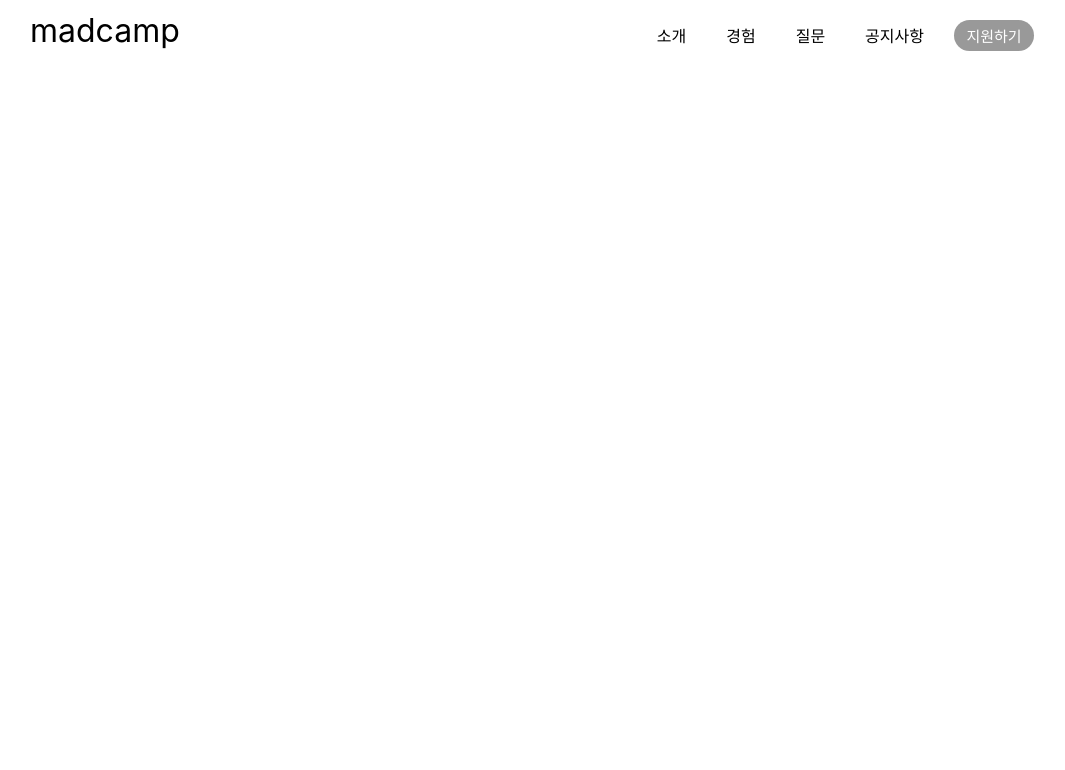
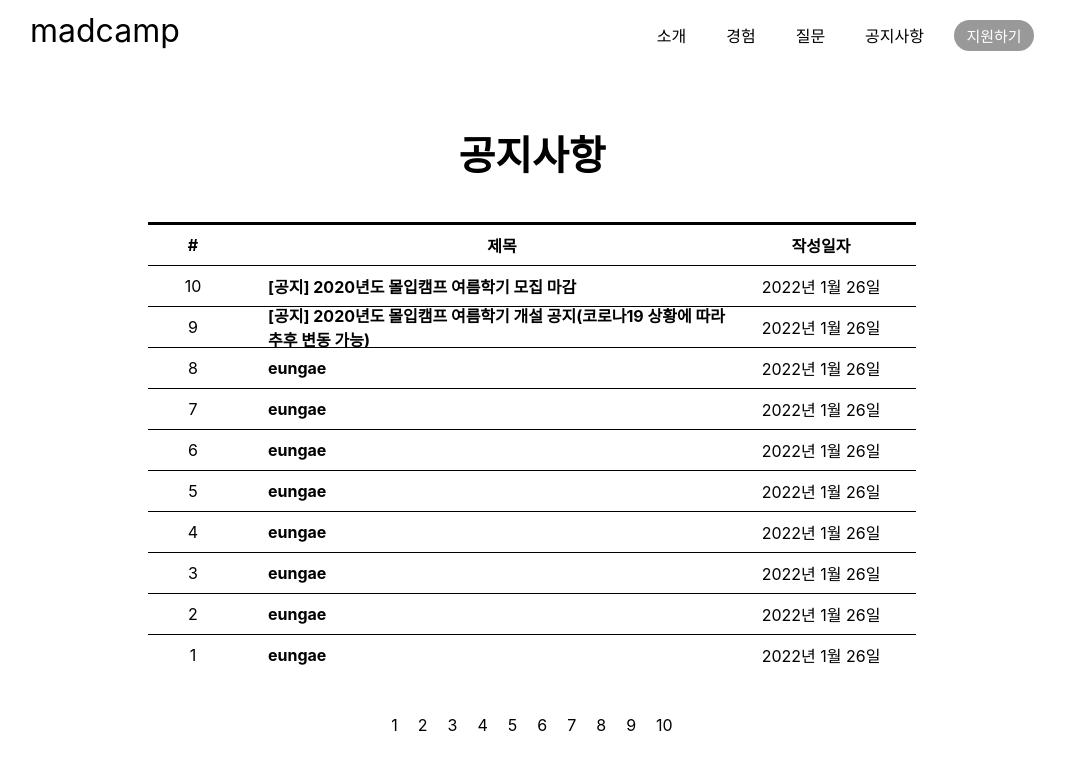
Before and after one commit to madcamp4thweek/madcamp_web, a React (Create React App) app: page /notice in a window 1280 px wide. Shown: the top 770 px of the page, without its empty margins (108-1173 px from the left). Built offline with nearby package versions, Linux system fonts and the light colour scheme.

Commit message:
notice ui done

```diff
--- a/src/App.js
+++ b/src/App.js
@@ -23,7 +23,7 @@ function App() {
           <Route exact path='/intro' element = {<Intro />} />
           <Route exact path='/exp' element = {<Exp />} />
           <Route exact path='/faq' element = {<Faq />} />
-          <Route exact path='/notice' element = {<Notice/>}/>
+          <Route  exact path='/notice/*' element = {<Notice/>}/>
           <Route exact path='/apply' element = {<Apply/>}/>
         </Routes>
         {/* </div> */}
--- /dev/null
+++ b/src/component/NoticeIndex.js
@@ -0,0 +1,21 @@
+import React from 'react';
+import '../page/Notice.css';
+
+
+
+const NoticeIndex = ({number}) =>{
+    return (
+
+
+
+    <div className='notice_index'>
+        {[...Array(number)].map((item,idx)=>(
+
+            <span className = 'notice_index_item' key={idx}>{idx+1}</span>
+
+        ))}
+    </div>
+    )
+}
+
+export default NoticeIndex;
--- /dev/null
+++ b/src/component/NoticeItem.css
@@ -0,0 +1,49 @@
+.notice_item{
+    display:flex;
+    box-sizing: border-box;
+    align-items:center;
+    padding: 20px 10px;
+    height:40px;
+    border-top: 1px solid black;
+    border-bottom: 1x solid #d2d2d7;
+    justify-content: space-between;
+}
+
+.notice_item_id{
+    flex: 0 0 30px;
+    padding-right:20px;
+    padding-left:20px;
+}
+.notice_item_title{
+    padding-left:40px;
+    flex: 1 1 65%;
+    text-align:start;
+    overflow:hidden;
+    font-weight:700;
+}
+.notice_item_created_at{
+    flex: 0 0 130px;
+    padding-right:20px;
+    padding-left:20px;
+}
+
+.notice_item_title a{
+     color: black !important;
+     text-decoration: none !important;
+}
+a.notice_item_title:visited {
+    color: black !important;
+    text-decoration: none !important;
+}
+.notice_item_title {
+    color: black !important;
+    text-decoration: none !important;
+}
+.notice_item_title {
+    color: black !important;
+    text-decoration: none !important;
+}
+.notice_item_title {
+    color: black !important;
+    text-decoration: none !important;
+}
--- /dev/null
+++ b/src/component/NoticeItem.js
@@ -0,0 +1,32 @@
+import React from 'react';
+import './NoticeItem.css';
+import {Link} from 'react-router-dom';
+
+const NoticeItem = ({item,isHeader}) => {
+    return (
+        <div className='notice_item'>
+                <div style={isHeader ? {fontWeight:'700'} : null } className ='notice_item_id'>
+                    {item.id}
+                </div>
+
+                    {isHeader?
+                        <div style={{textAlign:'center'}}className ='notice_item_title'>
+                            {item.title}
+                        </div>
+                    :
+                    <div className ='notice_item_title'>
+                        <Link to={`/notice/${item.id}`}>
+                            {item.title}
+                        </Link>
+                    </div>
+
+                    }
+
+                <div style={isHeader ? {fontWeight:'700'} : null } className= 'notice_item_created_at'>
+                    {item.createdAt}
+                </div>
+        </div>
+    )
+}
+
+export default NoticeItem;
--- /dev/null
+++ b/src/component/OneNotice.js
@@ -0,0 +1,11 @@
+import React from 'react';
+
+const OneNotice = () =>{
+    return(
+        <>
+        aasdfsd
+        </>
+    );
+}
+
+export default OneNotice;
--- /dev/null
+++ b/src/component/Searchbox.css
@@ -0,0 +1,3 @@
+.search_box{
+    padding:2vh;
+}
--- /dev/null
+++ b/src/component/Searchbox.js
@@ -0,0 +1,20 @@
+import React from 'react';
+// import {ReactComponent as SearchIcon} from ' ../img/search.svg';
+import {ReactComponent as Search} from '../img/search.svg';
+import './Searchbox.css';
+
+const Searchbox = () => {
+    return (
+        <div className='search_box'>
+                 <div className="pt-2 relative mx-auto text-gray-600">
+                    <input className="border-2 border-gray-300 bg-white h-10 px-5 pr-16 rounded-lg text-sm focus:outline-none"
+                    type="search" name="search" placeholder="Search"/>
+                    <button type="submit" className="absolute right-0 top-0 mt-5 mr-4">
+                        <Search/>
+                    </button>
+                </div>
+        </div>
+    )
+}
+
+export default Searchbox
--- /dev/null
+++ b/src/page/Notice.css
@@ -0,0 +1,29 @@
+.notice_page{
+    padding-top:60px;
+    display:flex;
+    flex-direction: column;
+    align-items: center;
+}
+
+.notice_title{
+    margin-top:8vh;
+    font-size:40px;
+    font-weight:700;
+}
+
+.notice_board{
+    text-align: center;
+    width:60%;
+    margin-top:5vh;
+    border-top: 2px solid  black;
+}
+
+.notice_index{
+    padding:5vh;
+    width:60%;
+    text-align: center;
+
+}
+.notice_index_item{
+    padding:10px;
+}
--- a/src/page/Notice.js
+++ b/src/page/Notice.js
@@ -1,10 +1,99 @@
-import React from 'react';
+import React, { useEffect } from 'react';
 import './page.css';
+import './Notice.css';
+
+import '../component/NoticeItem.css';
+import Searchbox from '../component/Searchbox';
+import OneNotice from '../component/OneNotice';
+import NoticeItem from '../component/NoticeItem';
+import NoticeIndex from '../component/NoticeIndex';
+import { Route, Routes } from 'react-router-dom';
+
+const notices=[{
+    author:'andrea',
+    title:'[공지] 2020년도 몰입캠프 여름학기 모집 마감',
+    createdAt:'2022년 1월 26일',
+    id : 10
+},
+{
+    author:'andrea',
+    title:'[공지] 2020년도 몰입캠프 여름학기 개설 공지(코로나19 상황에 따라 추후 변동 가능)',
+    createdAt:'2022년 1월 26일',
+    id : 9
+},
+{
+    author:'andrea',
+    title:'eungae',
+    createdAt:'2022년 1월 26일',
+    id : 8
+},
+{
+    author:'andrea',
+    title:'eungae',
+    createdAt:'2022년 1월 26일',
+    id : 7
+},
+{
+    author:'andrea',
+    title:'eungae',
+    createdAt:'2022년 1월 26일',
+    id : 6
+},
+{
+    author:'andrea',
+    title:'eungae',
+    createdAt:'2022년 1월 26일',
+    id : 5
+},
+{
+    author:'andrea',
+    title:'eungae',
+    createdAt:'2022년 1월 26일',
+    id : 4
+},
+{
+    author:'andrea',
+    title:'eungae',
+    createdAt:'2022년 1월 26일',
+    id : 3
+},
+{
+    author:'andrea',
+    title:'eungae',
+    createdAt:'2022년 1월 26일',
+    id : 2
+},
+{
+    author:'andrea',
+    title:'eungae',
+    createdAt:'2022년 1월 26일',
+    id : 1
+}]
 
 const Notice = ()=>{
+
+
     return(
-        <>
-        </>
+        <div className='notice_page'>
+            <div className='notice_title'>공지사항</div>
+            {/* <Searchbox/> */}
+
+            <div className='notice_board'>
+                <NoticeItem isHeader={true} item={{id:'#',title:'제목', createdAt:'작성일자'}}/>
+                {notices.map((item,idx)=>(
+                    <NoticeItem isHeader={false} item={item} key={idx}/>
+                )
+                )}
+
+            </div>
+            <NoticeIndex number={10}/>
+
+
+            <Routes>
+                <Route path="/notice/:noticeid" element={OneNotice} />
+            </Routes>
+        </div>
+
     );
 };
 
```
Also changed, not shown: src/img/search.svg (added).
